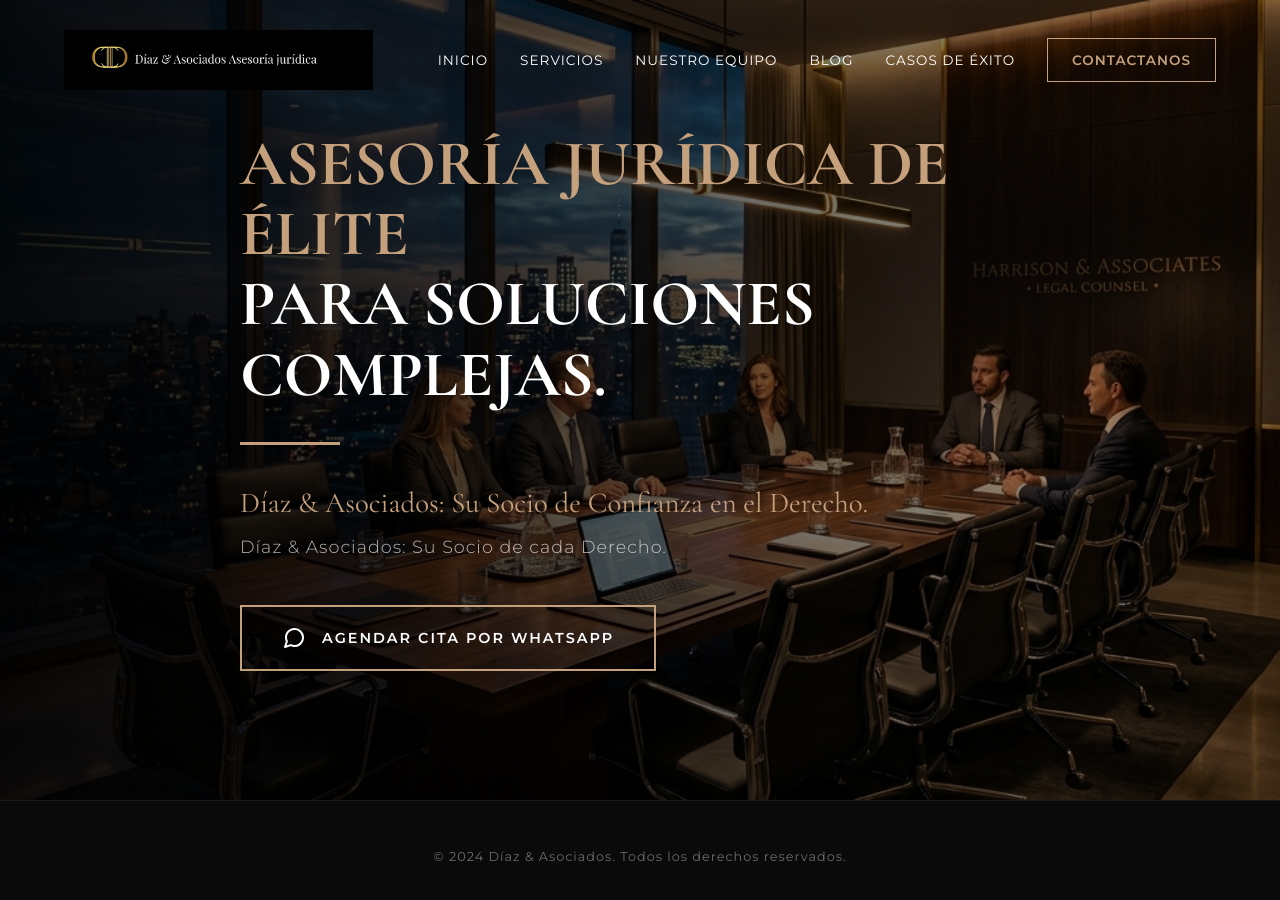
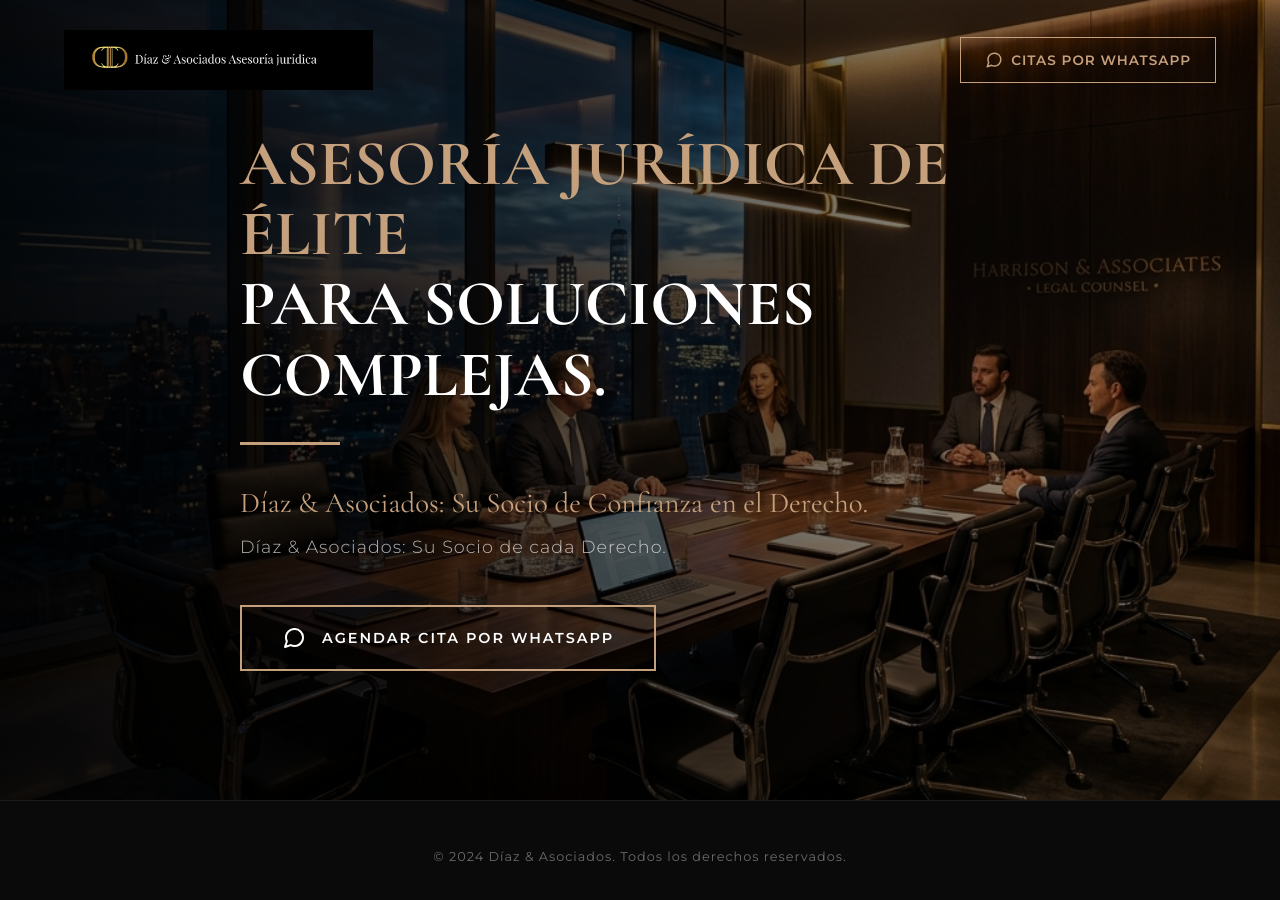
Before and after one commit to marianoleyva2608-lab/licmanene, a plain HTML site: page index.html in a window 1280 px wide. Drawn offline with nearby package versions, Linux system fonts and the light colour scheme.

Commit message:
Remove nav links and update WhatsApp button

```diff
--- a/index.html
+++ b/index.html
@@ -17,12 +17,10 @@
                 <img src="logo.png" alt="Díaz & Asociados" class="logo-img">
             </div>
             <div class="nav-links">
-                <a href="#inicio">Inicio</a>
-                <a href="#servicios">Servicios</a>
-                <a href="#equipo">Nuestro Equipo</a>
-                <a href="#blog">Blog</a>
-                <a href="#casos">Casos de Éxito</a>
-                <a href="https://wa.me/524492917987?text=Hola,%20deseo%20una%20consultoría%20jurídica" class="btn-outline">CONTACTANOS</a>
+                <a href="https://wa.me/524492917987?text=Hola,%20necesito%20agendar%20una%20cita%20con%20un%20abogado" class="btn-outline" style="display: flex; align-items: center; gap: 8px;">
+                    <svg viewBox="0 0 24 24" width="18" height="18" stroke="currentColor" stroke-width="2" fill="none" stroke-linecap="round" stroke-linejoin="round"><path d="M21 11.5a8.38 8.38 0 0 1-.9 3.8 8.5 8.5 0 0 1-7.6 4.7 8.38 8.38 0 0 1-3.8-.9L3 21l1.9-5.7a8.38 8.38 0 0 1-.9-3.8 8.5 8.5 0 0 1 4.7-7.6 8.38 8.38 0 0 1 3.8-.9h.5a8.48 8.48 0 0 1 8 8v.5z"></path></svg>
+                    CITAS POR WHATSAPP
+                </a>
             </div>
         </nav>
     </header>
```
